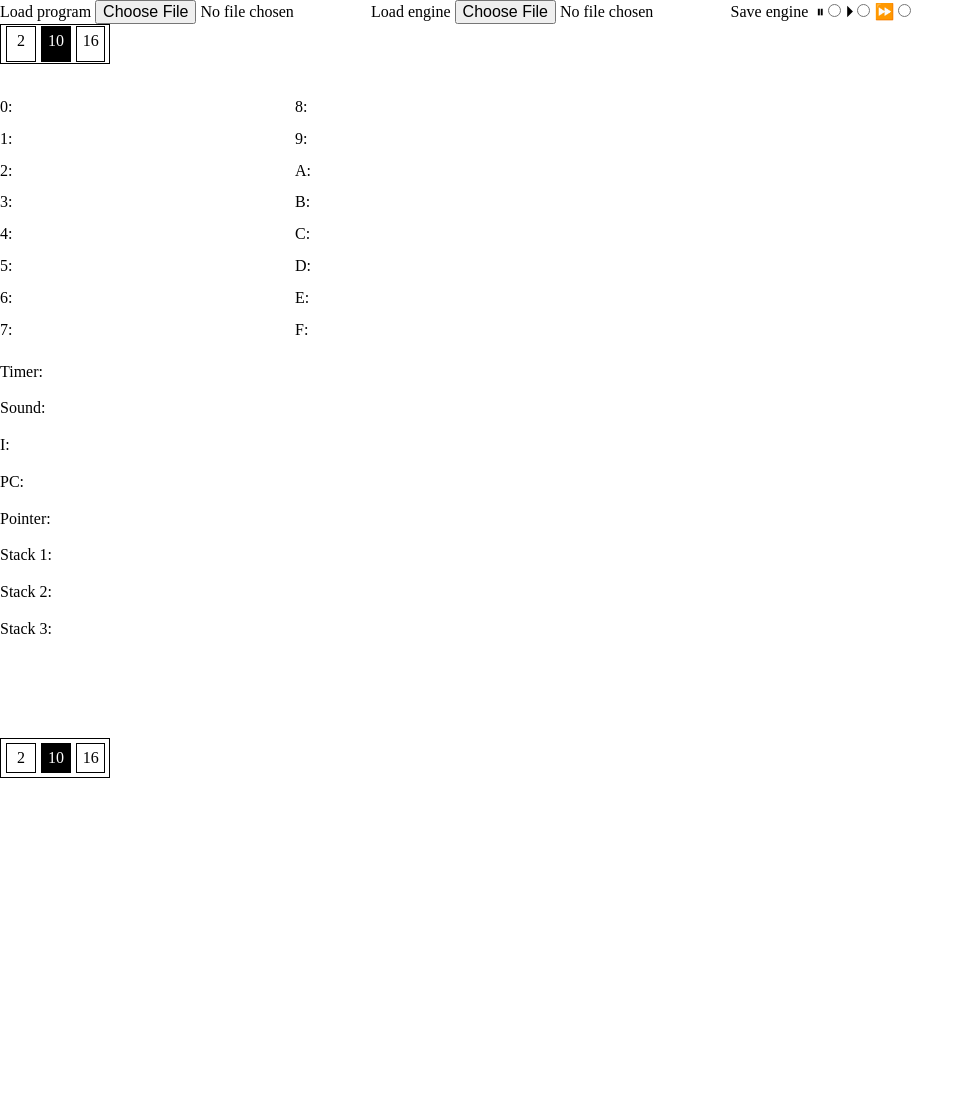
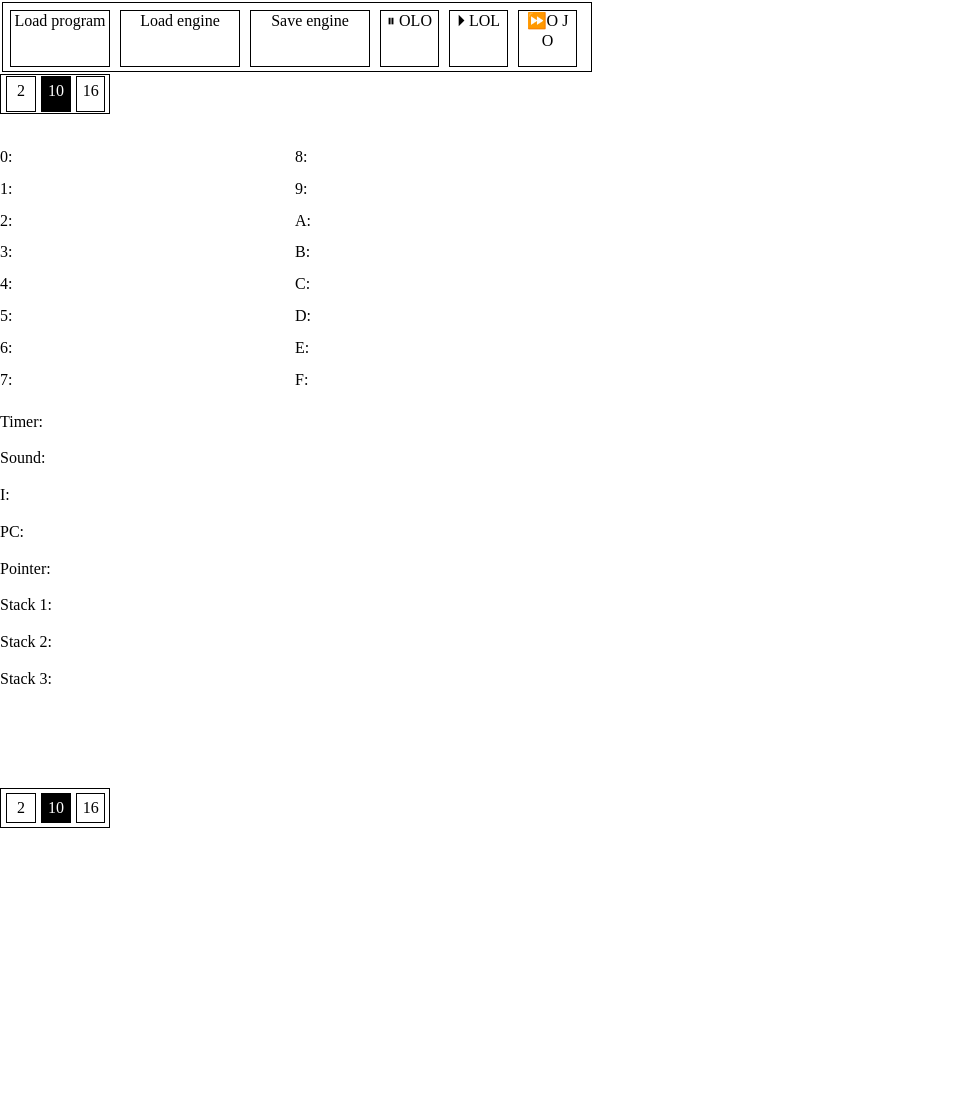
Before and after one commit to pldiiw/1arc, a website with bundled scripts: page src/gui/index.html in a window 1280 px wide. Shown: the top 1100 px of the page, without its empty margins (0-974 px from the left). Built offline with nearby package versions, Linux system fonts and the light colour scheme.

Commit message:
add basic and shit engine control button css

```diff
--- a/src/gui/css/index.css
+++ b/src/gui/css/index.css
@@ -1,3 +1,66 @@
+/* Begin menu section */
+
+#menu-section
+{
+	display: inline-block;
+	border: 1px solid black;
+	width: 590px;
+	height: 70px;
+	margin: 2px;
+	padding: 2px;
+	position: relative;
+	vertical-align: middle;
+}
+
+#load-program, #save-engine, #load-engine, #pause, #cycle-once, #cycle-continuously {
+	float: left;
+	border: 1px solid black;
+	margin: 5px;
+	background-color: white;
+}
+
+#load-program
+{
+	width: 100px;
+}
+
+#save-engine, #load-engine
+{
+	width: 120px;
+}
+
+#pause, #cycle-once, #cycle-continuously
+{
+	width: 59px;
+}
+
+.label_text
+{
+	display: inline-block;
+	vertical-align: middle;
+	line-height: normal;
+	background-color: white;
+	text-align: center;
+	height: 40px;
+	line-height: 20px;
+	text-align: center;
+	height: 55px;
+	width: 100%;
+	padding: 0px;
+}
+
+.cycle_buttons
+{
+	display: none;
+}
+
+#menu-section label input[type="radio"]:checked+span
+{
+	background-color: black;
+	color: white;
+}
+
+/* End menu section */
 /* Begin data section */
 
 #data-section {
--- a/src/gui/index.html
+++ b/src/gui/index.html
@@ -10,28 +10,40 @@
 <body>
   <div id="menu-section" class="main-component">
     <label id="load-program">
-      Load program
-      <input type="file">
+      <input type="file" style="display: none">
+      <span class="label_text">
+        Load program
+      </span>
     </label>
     <label id="load-engine">
-      Load engine
-      <input type="file">
+      <input type="file" style="display: none">
+      <span class="label_text">
+        Load engine
+      </span>
     </label>
     <label id="save-engine">
-      Save engine
-      <input type="button">
+      <input type="file" style="display: none">
+      <span class="label_text">
+        Save engine
+      </span>
     </label>
-    <label id="pause">
-      ⏸
-      <input type="radio" name="control">
+    <label id="pause" for="cycle_buttons_4">
+      <input type="radio" name="control" class="cycle_buttons" id="cycle_buttons_4">
+      <span class="label_text">
+      ⏸ OLO
+      </span>
     </label>
-    <label id="cycle-once">
-      ⏵
-      <input type="radio" name="control">
+    <label id="cycle-once" for="cycle_buttons_5">
+      <input type="radio" name="control" class="cycle_buttons" id="cycle_buttons_5">
+      <span class="label_text">
+      ⏵ LOL
+      </span>
     </label>
-    <label id="cycle-continuously">
-      ⏩
-      <input type="radio" name="control">
+    <label id="cycle-continuously" for="cycle_buttons_6">
+      <input type="radio" name="control" class="cycle_buttons" id="cycle_buttons_6">
+      <span class="label_text">
+        ⏩O J O
+      </span>
     </label>
   </div>
   <div id="data-section" class="main-component">
```
